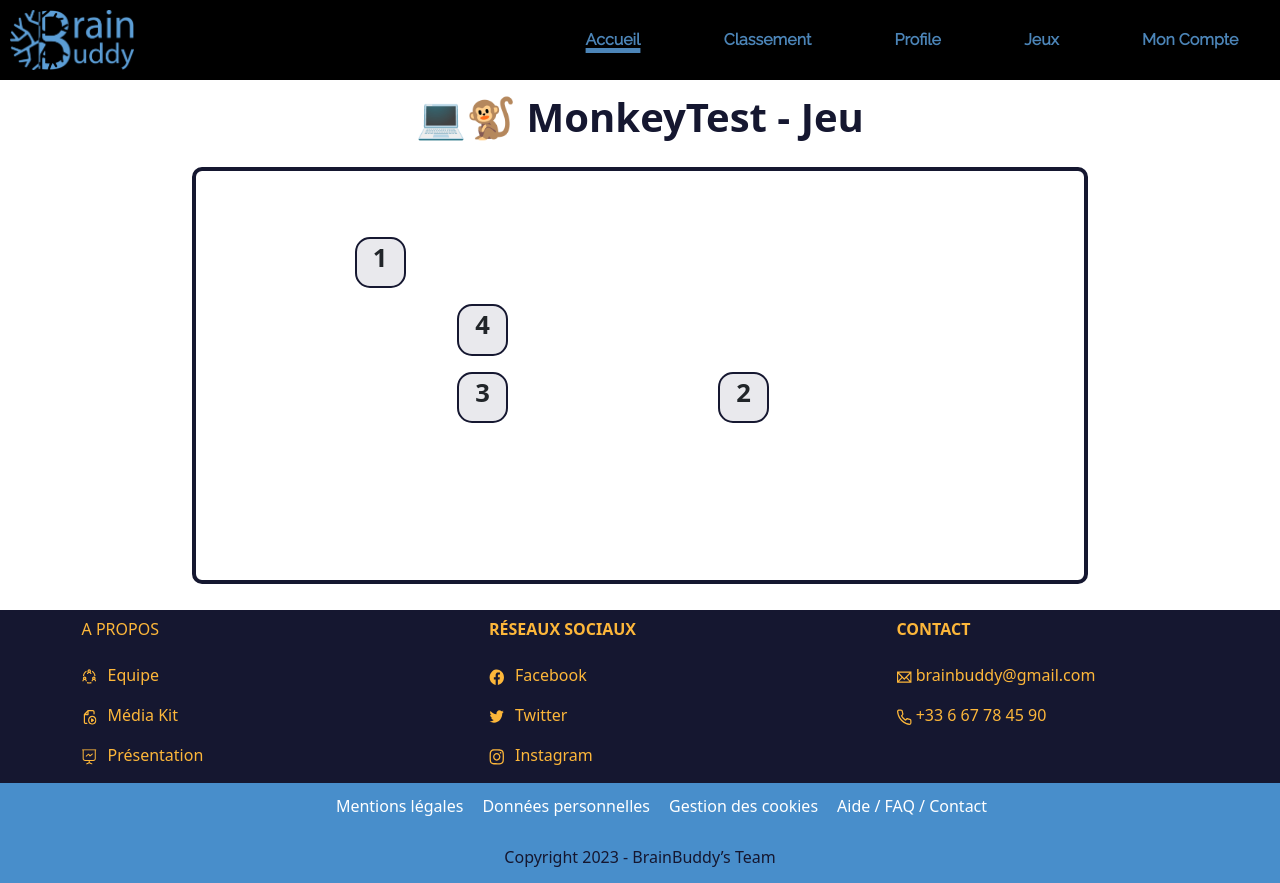
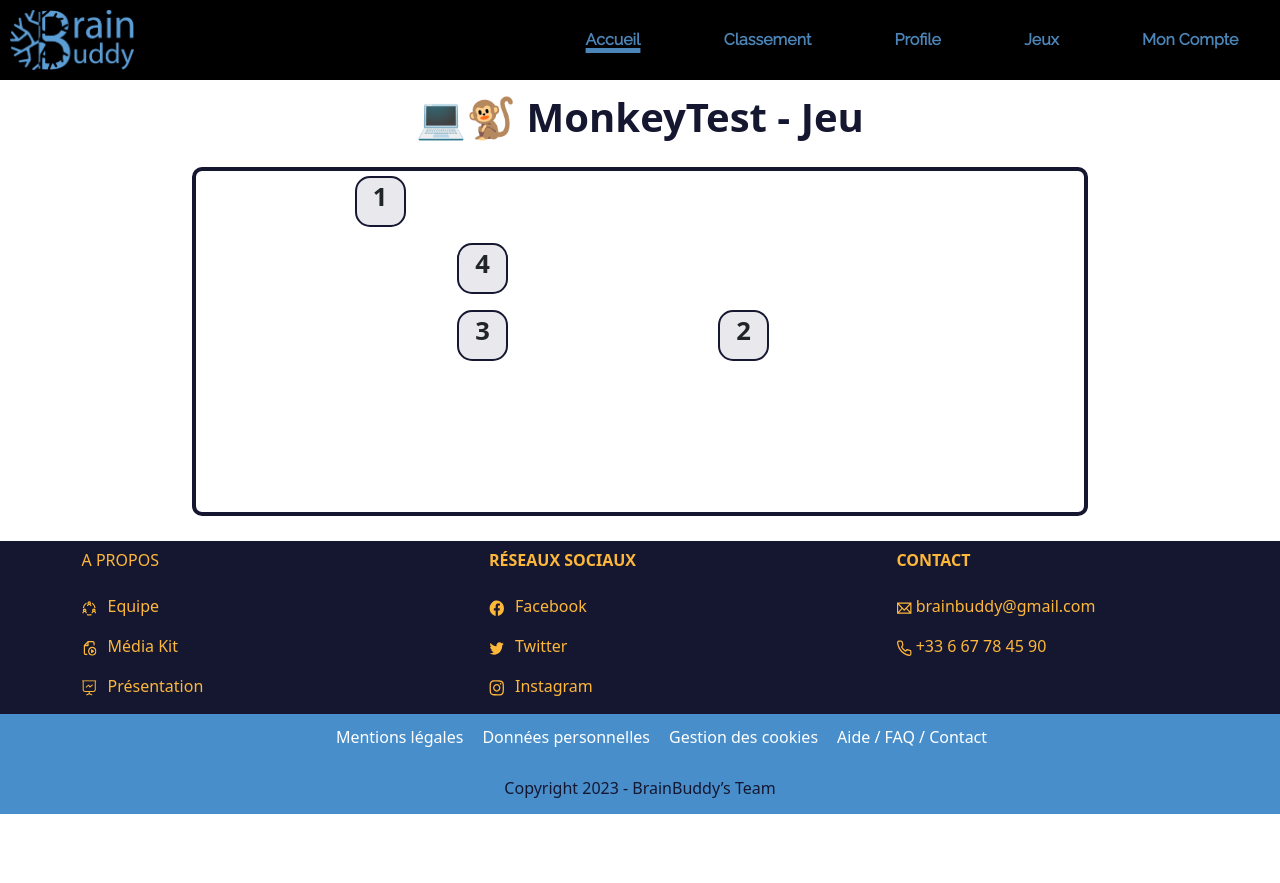
Before and after one commit to Xenus3/FrontEndBrainBuddy, an Angular app: page /monkeytest/jeu in a window 1280 px wide. After the commit the page ends 814 px from the top, so only its background shows below. Built offline with nearby package versions, Linux system fonts and the light colour scheme.

Commit message:
updated scss

```diff
--- a/src/app/components/monkey-test/components/jeu/jeu.component.scss
+++ b/src/app/components/monkey-test/components/jeu/jeu.component.scss
@@ -39,9 +39,8 @@ h1 {
 }
 
 #grid {
-  height: 22vw;
-  margin-top: 5vw;
-  margin-bottom: 5vw;
+  margin-top: 0.2vw;
+  margin-bottom: 0.2vw;
   margin-left: auto;
   margin-right:auto;
 }
```
Also changed, not shown: src/app/components/monkey-test/components/jeu/components/grille/grille.component.scss (indentation only).
